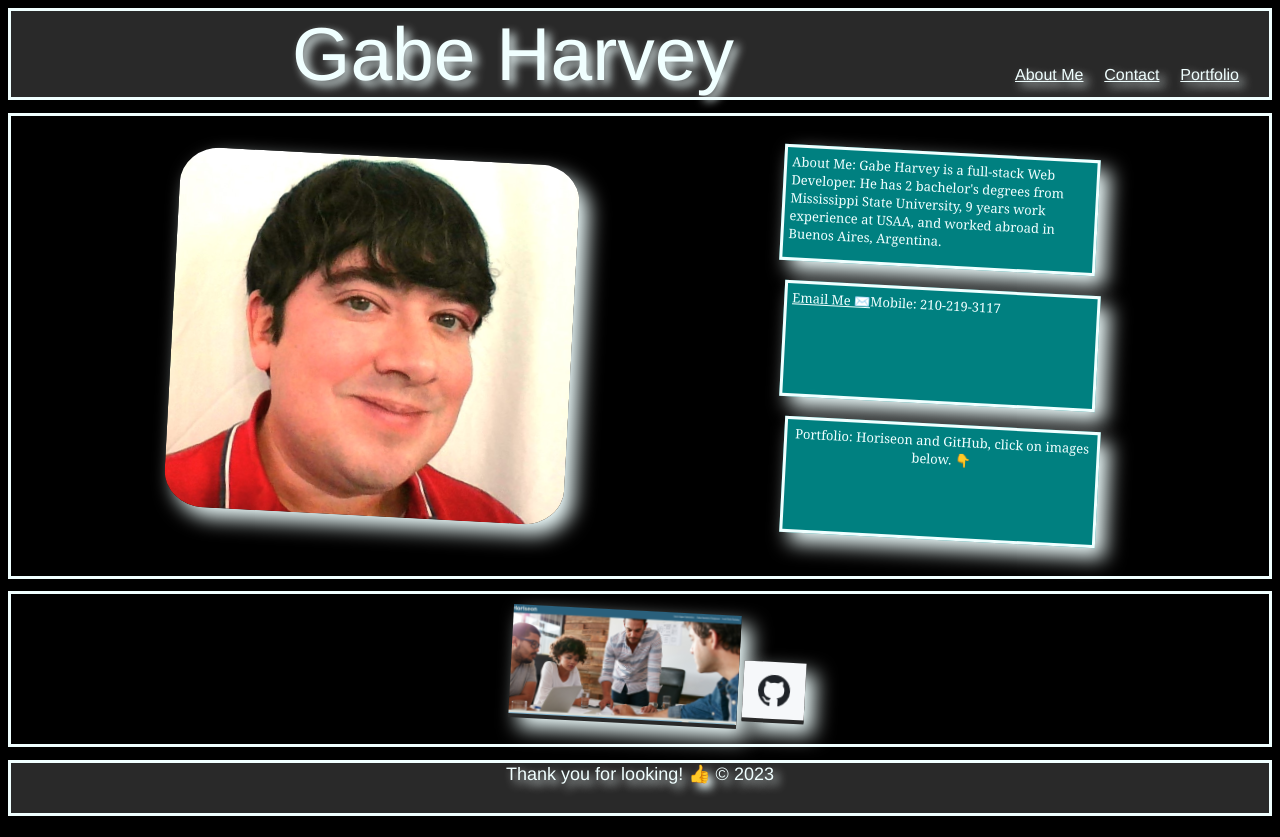
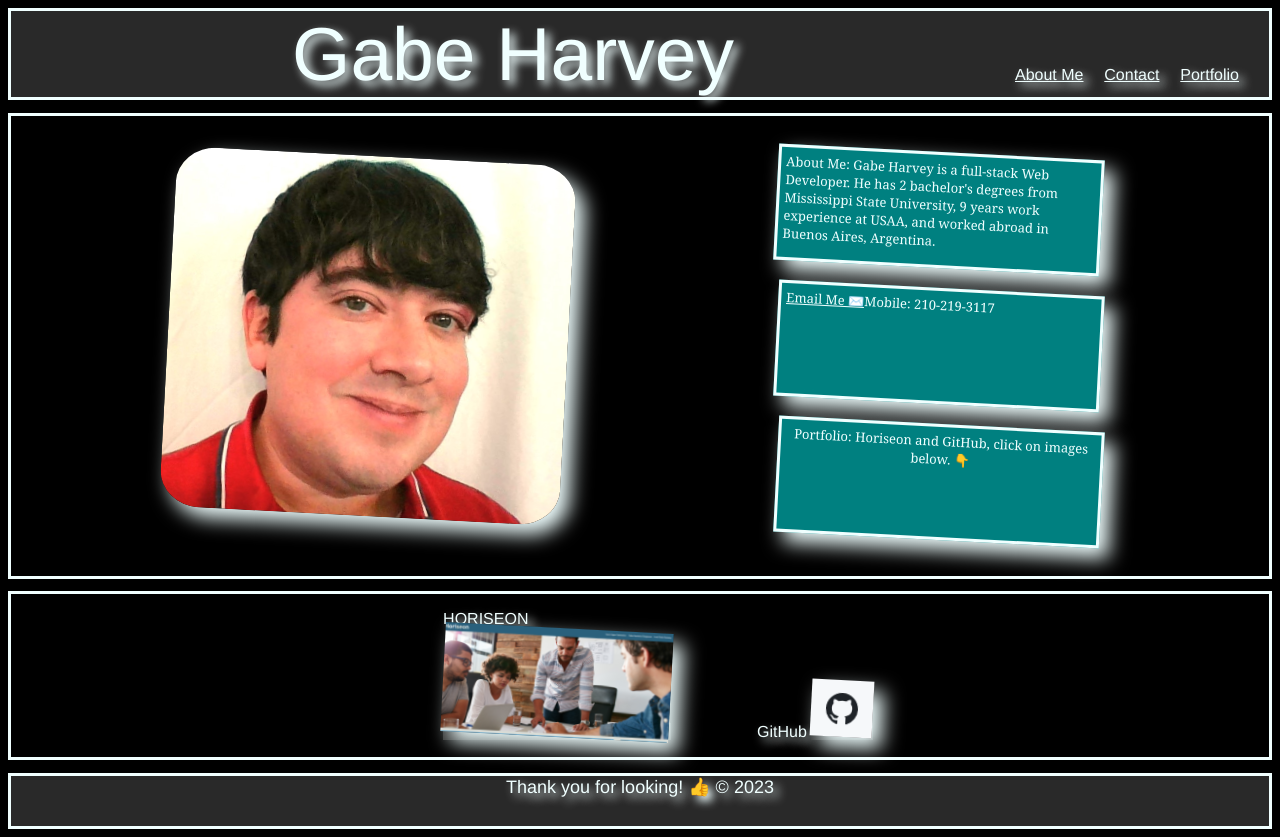
Before and after one commit to gabeharvey/gabe-portfolio, a plain HTML site: page index.html in a window 1280 px wide. Drawn offline with Linux system fonts and the light colour scheme.

Commit message:
added readme and updates to HTML and CSS

```diff
--- a/assets/style.css
+++ b/assets/style.css
@@ -30,7 +30,7 @@ li {
     color: azure;
     background-color: rgb(41, 41, 41);
     font-size: medium;
-    max-width: 300px;
+    max-width: 310px;
 }
 
 /*background color of top navigation bar links*/
@@ -118,15 +118,39 @@ section {
 }
 
 /*styling of first image in secondary section of website*/
-.delta {
+#delta {
+    background-color: black;
+}
+
+/*additional styling of first image in secondary section of website*/
+#delta img {
     box-shadow: 10px 10px 20px azure;
     transform: rotate(3deg);
 }
 
+/*label describing first application*/
+#delta::before {
+    font-family: 'Franklin Gothic Medium', 'Arial Narrow', Arial, sans-serif;
+    text-shadow: 5px 5px 10px azure;
+    content: "HORISEON"
+}
+
 /*styling of second image in secondary section of website*/
-.echo {
+#echo {
+    background-color: black;
+}
+
+/*additional styling of second application image in secondary section of website*/
+#echo img {
     box-shadow: 10px 10px 20px azure;
     transform: rotate(3deg);
+}
+
+/*label describing second application*/
+#echo::before {
+    font-family: 'Franklin Gothic Medium', 'Arial Narrow', Arial, sans-serif;
+    text-shadow: 5px 5px 10px azure;
+    content: "GitHub";
 }
 
 /*styling and properties of footer section of website*/
--- a/index.html
+++ b/index.html
@@ -19,7 +19,7 @@
                 <a href="#beta">Contact</a>
             </li>
             <li>
-                <a href="#charlie">Portfolio</a>
+                <a href="#delta">Portfolio</a>
             </li>
         </nav>
     </header>
@@ -37,10 +37,10 @@
     <section class="section2">
         <!--section for portfolio work-->
         <ul>
-            <li class="delta">
+            <li id="delta">
                 <a href="https://gabeharvey.github.io/challenge-1/"><img src="assets/Horiseon-Small.png" alt="Horiseon Website"></a>
             </li>
-            <li class="echo">
+            <li id="echo">
                 <a href="https://github.com/gabeharvey/gabe-portfolio.git"><img src="assets/My GitHub.png" alt="My Git"></a>
             </li>
             <li></li>
```
Also changed, not shown: My Portfolio Screenshot-1.png (added), My Portfolio Screenshot.png (added), 1 other file.
